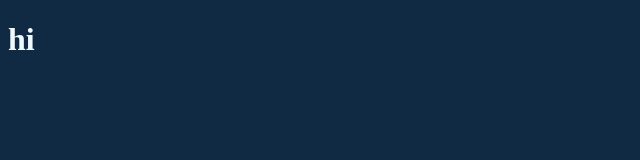
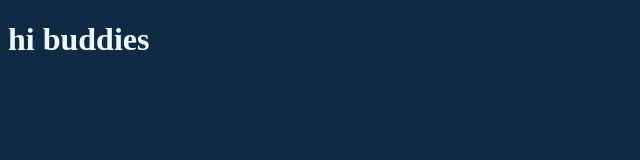
Before and after one commit to davidprabhakaran/davidprabhakaran.github.io, a plain HTML site: page index.html in a window 1280 px wide. Shown: the whole page, without its empty margins (0-640 px from the left). Drawn offline with Linux system fonts and the light colour scheme.

Commit message:
Update index.html

```diff
--- a/index.html
+++ b/index.html
@@ -7,6 +7,6 @@
     <link rel="stylesheet" href="style.css">
 </head>
 <body>
-    <h1>hi</h1>
+    <h1>hi buddies</h1>
 </body>
 </html>
```
